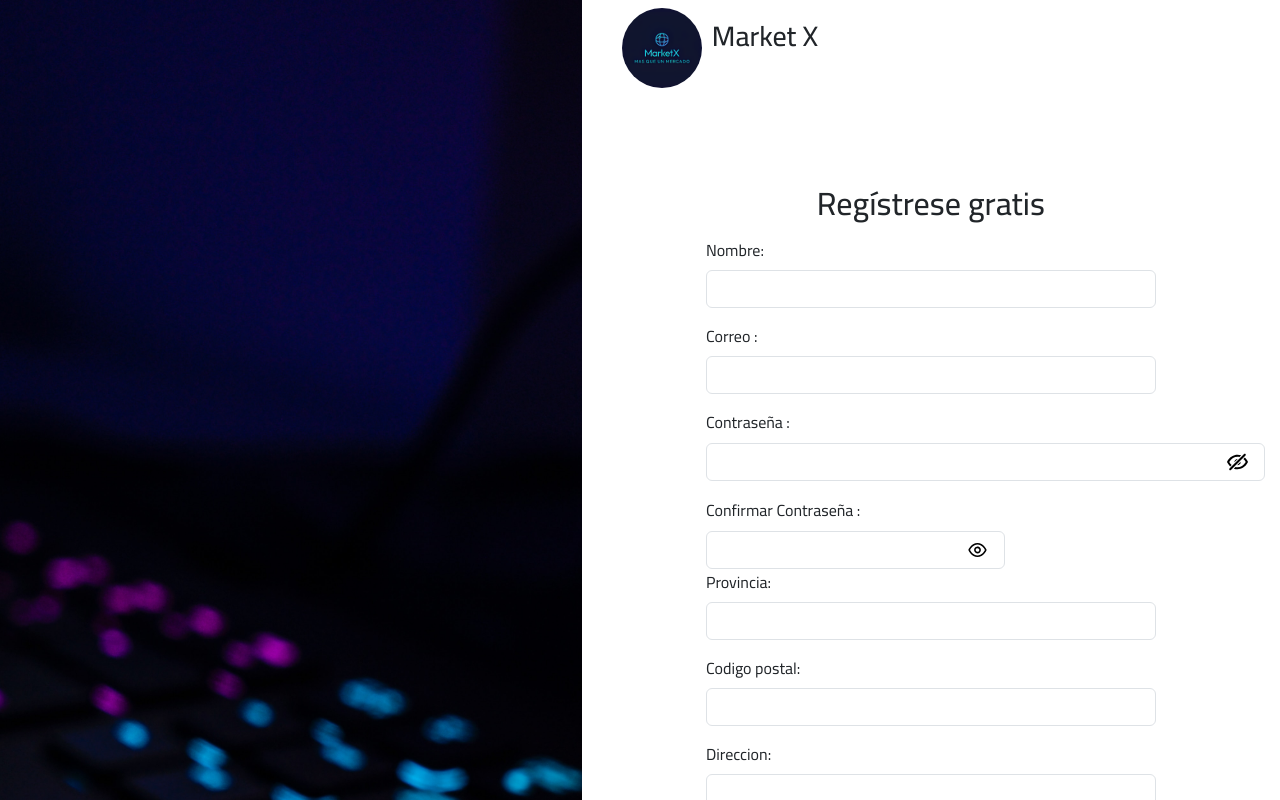
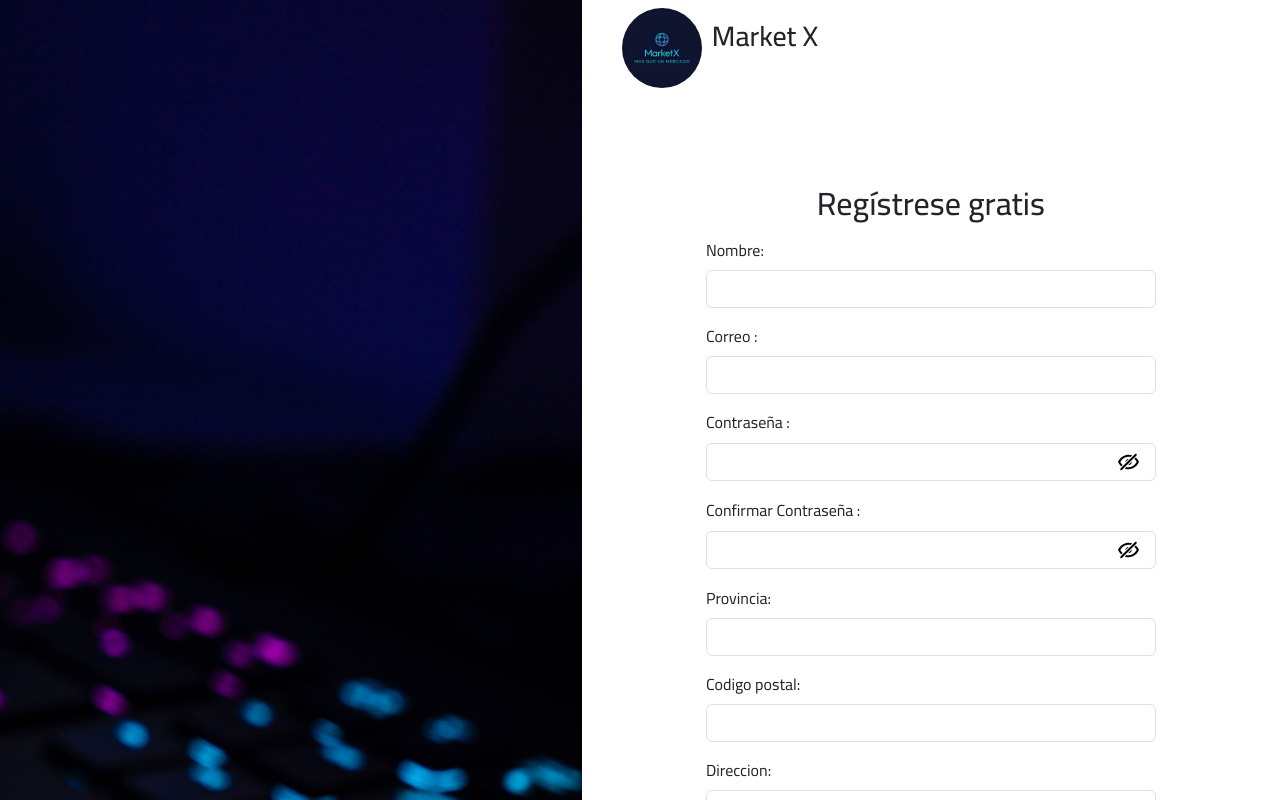
Before and after one commit to Gabriel20Arr/marketX, a Next.js app in the folder client/: page /registrarse in a window 1280 px wide. Shown: the top 800 px of the page. Built offline with nearby package versions, Linux system fonts and the light colour scheme; no server answers.

Commit message:
estilos del registro de usuario

```diff
--- a/client/src/app/registrarse/page.jsx
+++ b/client/src/app/registrarse/page.jsx
@@ -148,7 +148,10 @@ export default function Registrarse() {
                     value={usuario.contraseña}
                   />
 
-                  <div onClick={() => setShowPass(!showPass)}>
+                  <div
+                    className={Style.containerSvg}
+                    onClick={() => setShowPass(!showPass)}
+                  >
                     {showPass ? (
                       <svg
                         className={Style.svg1}
@@ -219,8 +222,11 @@ export default function Registrarse() {
                   />
 
                   <div className={Style.inputs}>
-                    <div onClick={() => setShowPass2(!showPass2)}>
-                      {showPass2 ? (
+                    <div
+                      className={Style.containerSvg}
+                      onClick={() => setShowPass2(!showPass2)}
+                    >
+                      {!showPass2 ? (
                         <svg
                           className={Style.svg1}
                           height="10px"
@@ -270,12 +276,12 @@ export default function Registrarse() {
                       )}
                     </div>
                   </div>
-                  <p className="form-text text-danger">
-                    {error.confirme_su_contraseña
-                      ? error.confirme_su_contraseña
-                      : ""}
-                  </p>
                 </div>
+                <p className="form-text text-danger">
+                  {error.confirme_su_contraseña
+                    ? error.confirme_su_contraseña
+                    : ""}
+                </p>
 
                 <div className="mb-2">
                   <label className="form-label" htmlFor="provincia">
--- a/client/src/app/registrarse/registrar.module.css
+++ b/client/src/app/registrarse/registrar.module.css
@@ -40,33 +40,29 @@
   width: 450px;
 }
 
-.formInput2{
+.formInput2 {
   border: 1px solid black;
   height: 2.5em;
   width: 12.5em;
 }
 
-.inputs{
-  /* border: 1px solid black; */
-
-  width: 36.5em;
-
+.inputs {
   display: flex;
   align-items: center;
-
-
 }
 
-.formInput{
+.formInput {
   border: 1px solid black;
   border-right: none;
   height: 2.5em;
   outline: none;
 }
 
-.svg1{
+.svg1 {
   height: 2.5em;
+  transform: translate(-2.5rem);
+}
 
-  transform: translate(-2.5rem);
-
+.containerSvg {
+  width: 0px;
 }
```
